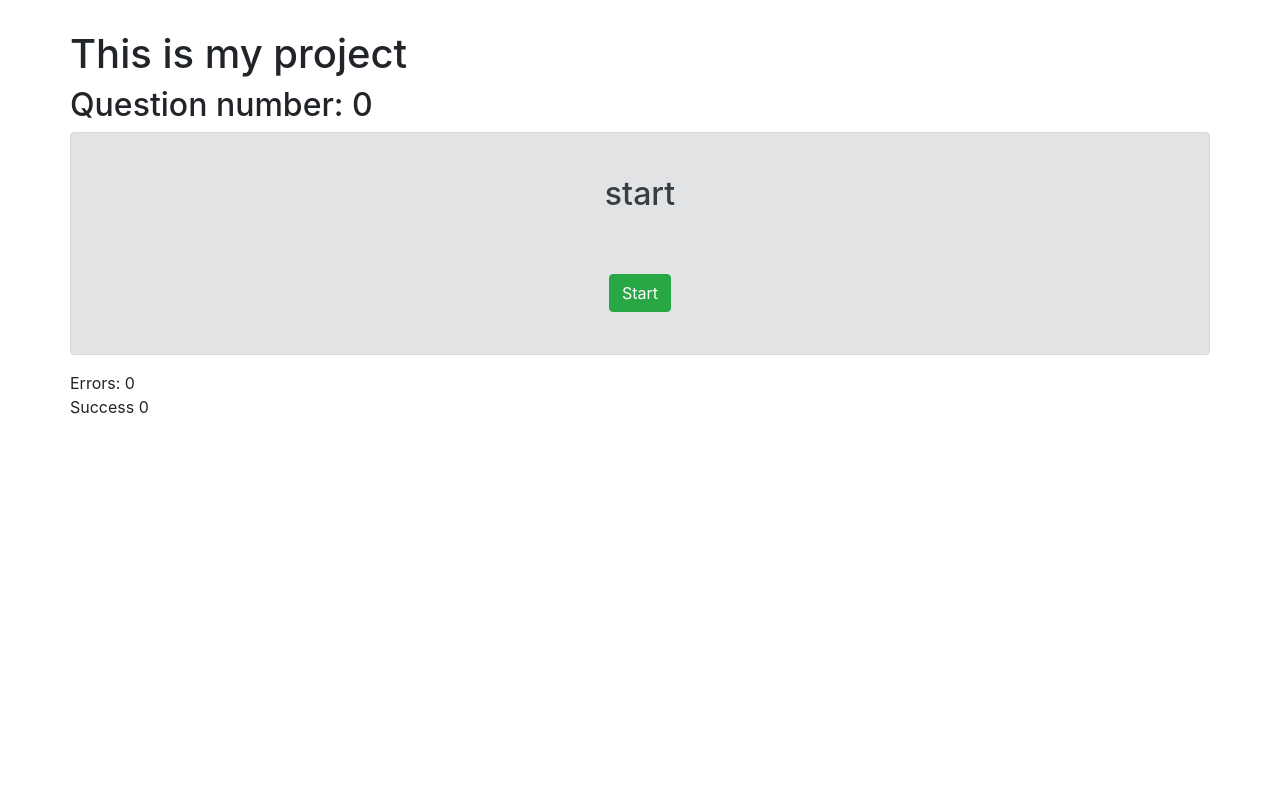
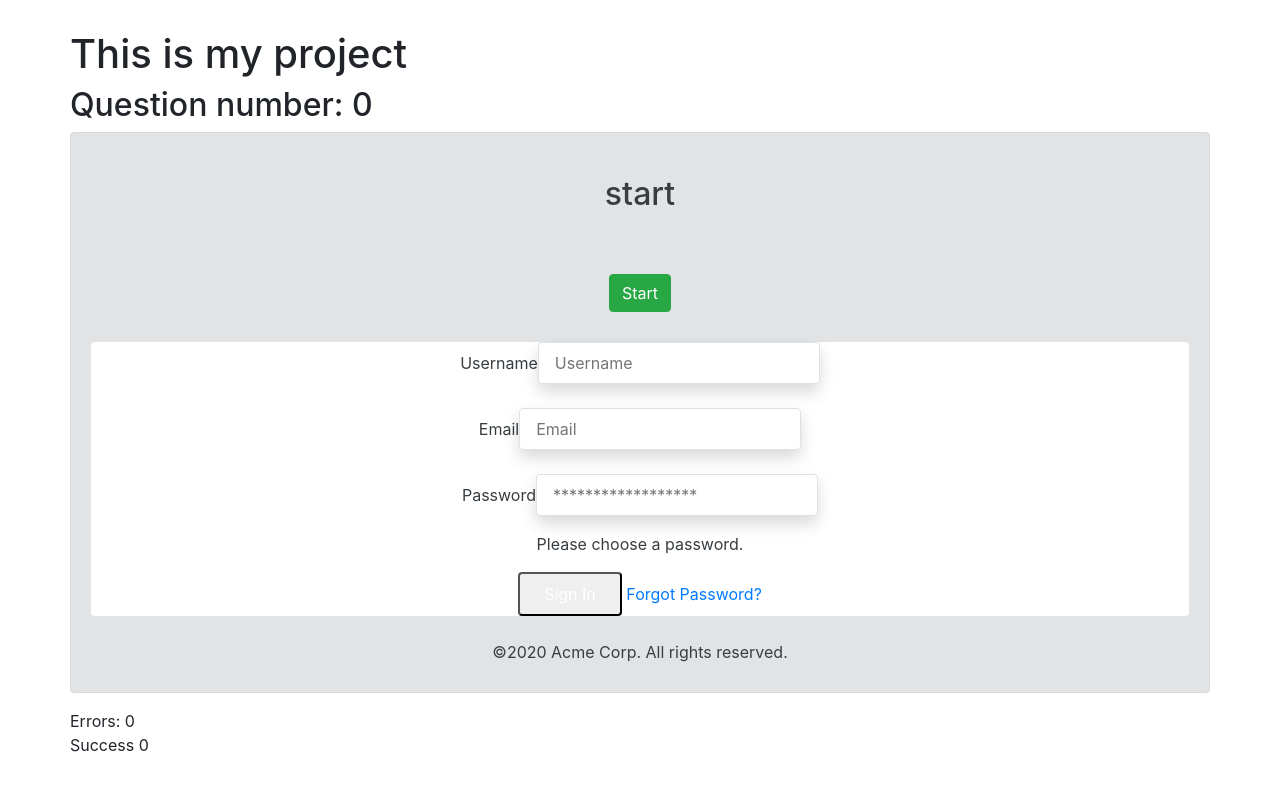
Before and after one commit to krab777/project, a Vue app: page / in a window 1280 px wide. Shown: the top 790 px of the page. Built offline with nearby package versions, Linux system fonts and the light colour scheme.

Commit message:
6 commit

```diff
--- a/package.json
+++ b/package.json
@@ -12,6 +12,7 @@
     "core-js": "^3.6.4",
     "vue": "^2.6.11",
     "vue-router": "^3.1.5",
+    "vuelidate": "^0.7.5",
     "vuex": "^3.1.2"
   },
   "devDependencies": {
--- a/src/components/Home.vue
+++ b/src/components/Home.vue
@@ -1,6 +1,9 @@
 <template>
     <div id="home" class="bg-green-400">
         <h1>{{ title }}</h1>
+        <p>aaa</p>
+
+
     </div>
 </template>
 
--- a/src/components/Project/StartScreen.vue
+++ b/src/components/Project/StartScreen.vue
@@ -3,12 +3,58 @@
 		<h2>start</h2>
 		<!-- <router-link class="btn btn-success" @click="$emit('onStart')" to='/question'>Start</router-link> -->
 		<b-button class="btn btn-success" @click="$emit('start')">Start</b-button>
+		<div class="w-full max-w-xs">
+          <form class="bg-white shadow-md rounded px-8 pt-6 pb-8 mb-4">
+            <div class="mb-4">
+              <label class="block text-gray-700 text-sm font-bold mb-2" for="username">
+                Username
+              </label>
+              <input class="shadow appearance-none border rounded w-full py-2 px-3 text-gray-700 leading-tight focus:outline-none focus:shadow-outline" id="username" type="text" placeholder="Username" v-model='username'>
+            </div>
+            <div class="mb-4">
+              <label class="block text-gray-700 text-sm font-bold mb-2" for="email">
+                Email
+              </label>
+              <input :class="text-red-500" class="shadow appearance-none border rounded w-full py-2 px-3 text-gray-700 leading-tight focus:outline-none focus:shadow-outline" id="username" type="text" placeholder="Email" v-model='email'>
+            </div>
+            <div class="mb-6">
+              <label class="block text-gray-700 text-sm font-bold mb-2" for="password">
+                Password
+              </label>
+              <input class="shadow appearance-none border border-red-500 rounded w-full py-2 px-3 text-gray-700 mb-3 leading-tight focus:outline-none focus:shadow-outline" id="password" type="password" placeholder="******************" v-model='password'>
+              <p class="text-red-500 text-xs italic">Please choose a password.</p>
+            </div>
+            <div class="flex items-center justify-between">
+              <button class="bg-blue-500 hover:bg-blue-700 text-white font-bold py-2 px-4 rounded focus:outline-none focus:shadow-outline" type="button">
+                Sign In
+              </button>
+              <a class="inline-block align-baseline font-bold text-sm text-blue-500 hover:text-blue-800" href="#">
+                Forgot Password?
+              </a>
+            </div>
+          </form>
+          <p class="text-center text-gray-500 text-xs">
+            &copy;2020 Acme Corp. All rights reserved.
+          </p>
+        </div>
     </div>
 </template>
 
 <script>
-    export default {
 
+	import { required } from 'vuelidate/lib/validators'
+
+	export default {
+		data() {
+			return {
+				username: '',
+				email: '',
+				password: ''
+			}
+		},
+		validations: {
+			email: (required)
+		},
     }
 </script>
 
--- a/src/main.js
+++ b/src/main.js
@@ -11,6 +11,9 @@
 import Message from "./components/Project/Message"
 import Question from "./components/Project/Question"
 import { BootstrapVue } from 'bootstrap-vue'
+import Vuelidate from 'vuelidate'
+
+Vue.use(Vuelidate)
 
 // Install BootstrapVue
 Vue.use(BootstrapVue)
--- a/src/router.js
+++ b/src/router.js
@@ -3,6 +3,8 @@
 import ResultScreen from "./components/Project/ResultScreen"
 import Message from "./components/Project/Message"
 import Question from "./components/Project/Question"
+import Home from "./components/Home"
+
 
 
 export default new VueRouter ({
@@ -22,6 +24,10 @@
         {
             path: '/message',
             component: Message
+        },
+        {
+            path: '/home',
+            component: Home
         }
 		// {
 		// 	path: '*',
```
Also changed, not shown: 1 other file (tests, documents, lock files or other folders).
